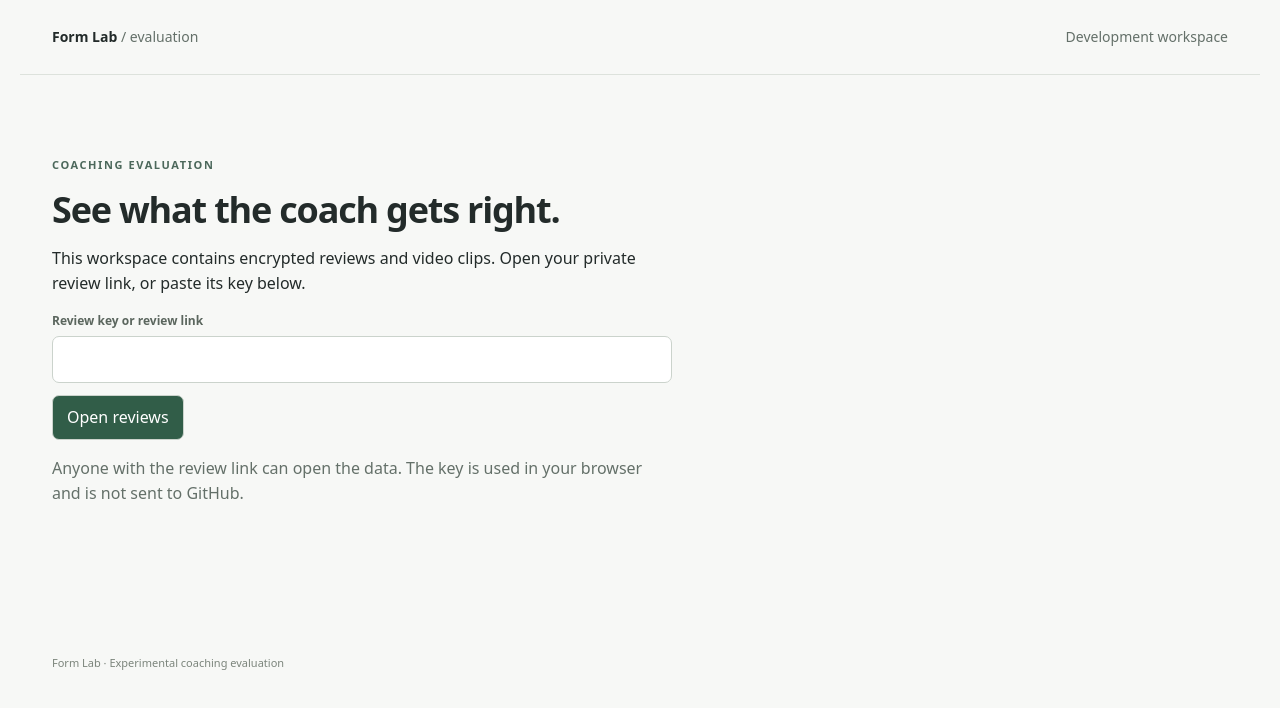
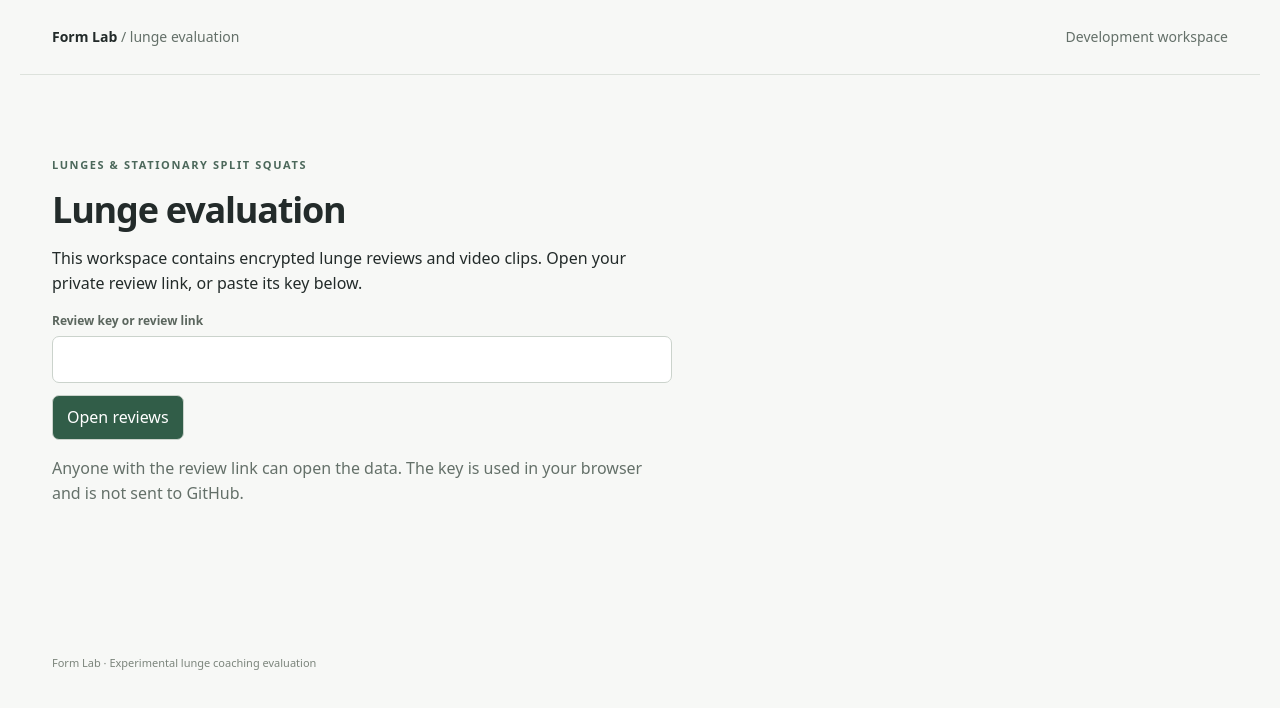
Before and after one commit to agarg21/form-lab-eval, a plain HTML site: page index.html in a window 1280 px wide. Drawn offline with Linux system fonts and the light colour scheme.

Commit message:
Label the dataset and results as lunge evaluation

```diff
--- a/app.js
+++ b/app.js
@@ -87,8 +87,8 @@ function showOverview() {
   cleanup();
   const run = getRun(),
     s = run.summary;
-  app.innerHTML = `<section class="intro"><p class="eyebrow">Lunges & split squats / ${run.results.length} clips</p><h1>Does the feedback match?</h1><p>Compare the coach’s response with our agreed instructions. Open a clip to see the evidence and why we graded it that way.</p></section>
-  <div class="toolbar"><div><label for="run">Evaluation run</label><select id="run">${data.runs.map((r, i) => `<option value="${i}" ${i === runIndex ? 'selected' : ''}>${escapeHTML(r.label)}</option>`).join('')}</select></div><div><label for="filter">Results</label><select id="filter"><option value="all">All clips</option><option value="attention">Needs attention</option>${Object.keys(
+  app.innerHTML = `<section class="intro"><p class="eyebrow">Lunges & stationary split squats / ${run.results.length} clips</p><h1>Lunge evaluation</h1><p>Does the coach’s feedback match our agreed lunge instructions? These data and results cover lunges and stationary split squats only. Open a clip to see the evidence and why we graded it that way.</p></section>
+  <div class="toolbar"><div><label for="run">Lunge evaluation run</label><select id="run">${data.runs.map((r, i) => `<option value="${i}" ${i === runIndex ? 'selected' : ''}>${escapeHTML(r.label)}</option>`).join('')}</select></div><div><label for="filter">Results</label><select id="filter"><option value="all">All clips</option><option value="attention">Needs attention</option>${Object.keys(
     s,
   )
     .filter((k) => labels[k])
--- a/index.html
+++ b/index.html
@@ -9,20 +9,20 @@
       http-equiv="Content-Security-Policy"
       content="default-src 'self'; script-src 'self'; style-src 'self'; media-src 'self' blob:; connect-src 'self'; img-src 'self' data:; object-src 'none'; base-uri 'none'; form-action 'none'"
     />
-    <title>Form Lab · Coaching evaluation</title>
+    <title>Form Lab · Lunge evaluation</title>
     <link rel="stylesheet" href="styles.css" />
   </head>
   <body>
     <header>
-      <a href="./" class="brand">Form Lab <span>/ evaluation</span></a
+      <a href="./" class="brand">Form Lab <span>/ lunge evaluation</span></a
       ><span class="quiet">Development workspace</span>
     </header>
     <main id="app">
       <section class="unlock">
-        <p class="eyebrow">Coaching evaluation</p>
-        <h1>See what the coach gets right.</h1>
+        <p class="eyebrow">Lunges &amp; stationary split squats</p>
+        <h1>Lunge evaluation</h1>
         <p>
-          This workspace contains encrypted reviews and video clips. Open your
+          This workspace contains encrypted lunge reviews and video clips. Open your
           private review link, or paste its key below.
         </p>
         <form id="unlock">
@@ -40,7 +40,7 @@
         </p>
       </section>
     </main>
-    <footer>Form Lab · Experimental coaching evaluation</footer>
-    <script type="module" src="app.js"></script>
+    <footer>Form Lab · Experimental lunge coaching evaluation</footer>
+    <script type="module" src="app.js?v=lunge-scope-1"></script>
   </body>
 </html>
```
